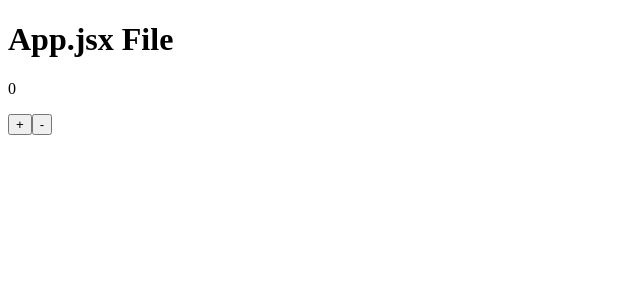
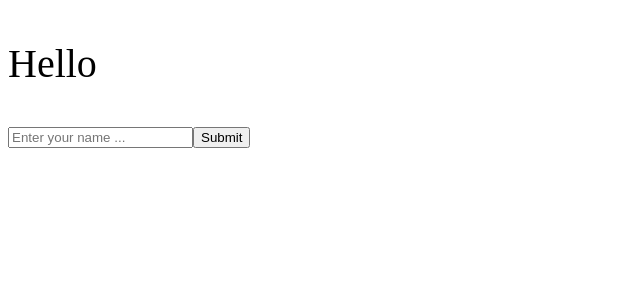
Before and after one commit to YashPandey7/Crio.do, a React (Create React App) app in the folder 4. Mern-1/reactproject/: page / in a window 1280 px wide. Shown: the top 300 px of the page, without its empty margins (0-640 px from the left). Built offline with nearby package versions, Linux system fonts and the light colour scheme.

Commit message:
Form using Functional Components

```diff
--- a/4. Mern-1/reactproject/src/App.jsx
+++ b/4. Mern-1/reactproject/src/App.jsx
@@ -1,13 +1,14 @@
 import React from 'react';
-import Increment from './Increment';
+// import Increment from './Increment';
+import Form from './Form';
 
 const App = () => {
     return (
         <>
-            <h1>App.jsx File</h1>
             {/* <Card name = "Yash" Content="Crio.do"/>
             <Card name = "Ansh" Content="Crio.do"/> */}
-            <Increment/>
+            {/* <Increment/> */}
+            <Form/>
         </>
     );
 }
--- /dev/null
+++ b/4. Mern-1/reactproject/src/Form.jsx
@@ -0,0 +1,28 @@
+import React, { useState } from "react";
+
+const Form = () => {
+
+    const [name, setname] = useState("");
+    const [fullname, setfullname] = useState("");
+
+    const inputevent = (event) => {
+        setname(event.target.value);
+    }
+
+    const clksubmit = (event) => {
+        event.preventDefault();
+        setfullname(name);
+    }
+
+    return(
+        <>
+            <form onSubmit={clksubmit}>
+                <p style={{fontSize:"40px"}}>Hello {fullname}</p>
+                <input type="text" placeholder="Enter your name ..." onChange={inputevent} value={name}/>
+                <button type="submit">Submit</button>
+            </form>
+        </>
+    );
+}
+
+export default Form;
```
